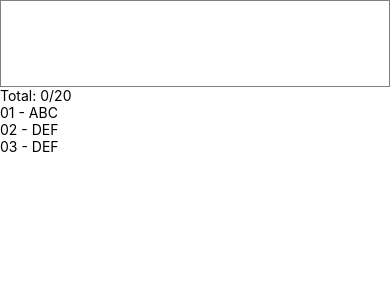
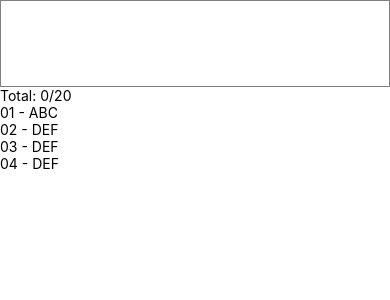
Before and after one commit to devMarilia/curso-reactnative-treinaweb, a React Native app: screen / in a window 390 px wide. Shown: the top 300 px of the page. Built offline with nearby package versions, Linux system fonts and the light colour scheme.

Commit message:
Foi modificado o item da lista

```diff
--- a/Components/TodoList.js
+++ b/Components/TodoList.js
@@ -8,6 +8,7 @@ class TodoList extends Component{
             {id: '1', text: 'ABC'},
             {id: '2', text: 'DEF'},
             {id: '3', text: 'DEF'},
+            {id: '4', text: 'DEF'},
         ]
     };
 
```
